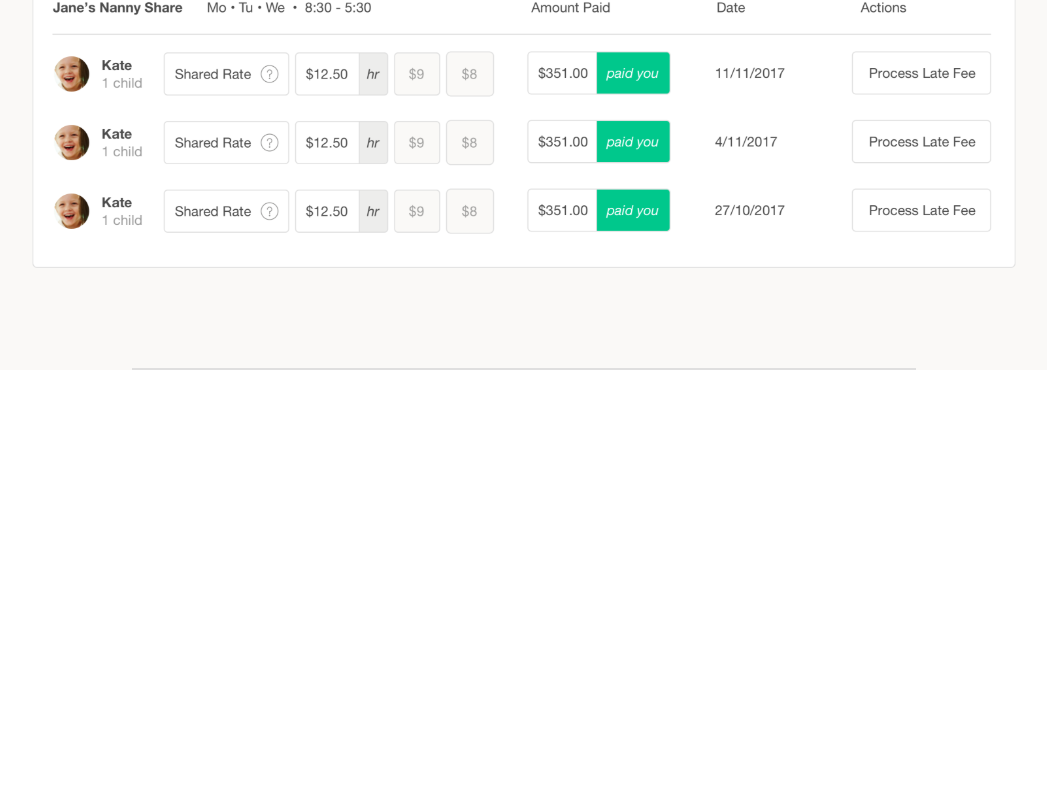
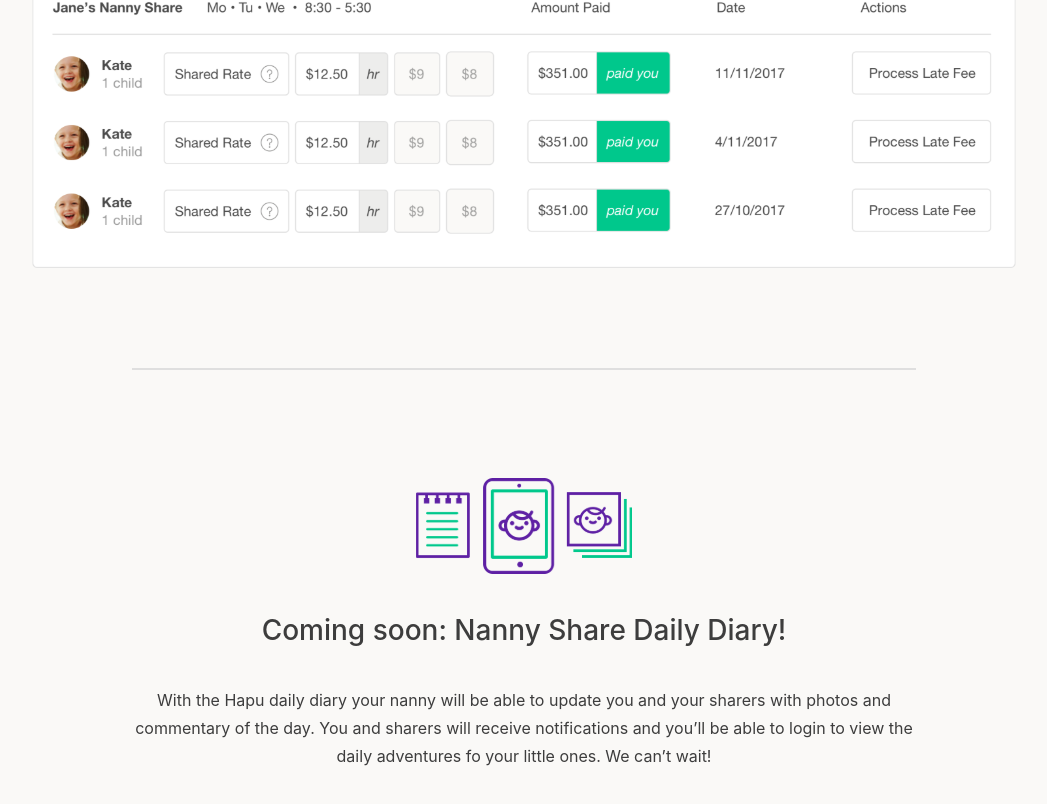
Before and after one commit to EricksonSiqueira/nanny-share, a React (Create React App) app: page / in a window 1280 px wide. Shown: the part 2728-3532 px from the top of the page, without its empty margins (116-1163 px from the left). Before the commit the page ends 3098 px from the top, so only its background shows below. Built offline with nearby package versions, Linux system fonts and the light colour scheme.

Commit message:
feat: add ComingSoon component to main

```diff
--- a/src/components/MainContainer.jsx
+++ b/src/components/MainContainer.jsx
@@ -1,5 +1,7 @@
 import React from 'react';
+
 import StyledMainContainer from './styles/MainContainerStyle';
+
 import Hero from './Hero';
 import AvailableNanny from './AvailableNanny';
 import ShareNanny from './ShareNanny';
@@ -7,6 +9,7 @@ import LookingForNannyForm from './LookingForNannyForm';
 import SectionDivider from './SectionDivider';
 import SharedPayments from './SharedPayments';
 import Framework from './Framework';
+import ComingSoon from './ComingSoon';
 
 import useMediaQuery from '../hooks/useMediaQuery';
 import theme from '../theme/index';
@@ -25,6 +28,7 @@ function MainContainer() {
       <SectionDivider />
       <Framework isLarge={isLarge} />
       <SectionDivider />
+      <ComingSoon isLarge={isLarge} />
     </StyledMainContainer>
   );
 }
```
